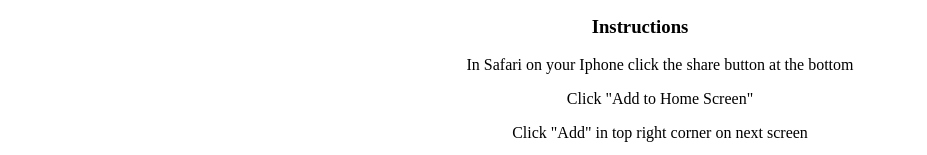
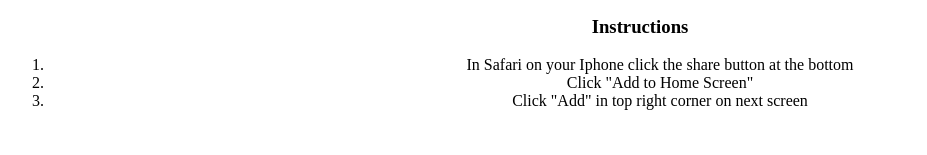
Before and after one commit to mngardon1/splash-2023, a plain HTML site: page index.html in a window 1280 px wide. Shown: the part 940-1095 px from the top of the page, without its empty margins (0-927 px from the left). After the commit the page ends 1066 px from the top, so only its background shows below. Drawn offline with Linux system fonts and the light colour scheme.

Commit message:
Update index.html

```diff
--- a/index.html
+++ b/index.html
@@ -41,9 +41,11 @@
   <h3>Instructions</h3>
   </p>
 <p>
-<ol>In Safari on your Iphone click the share button at the bottom</ol>
-<ol>Click "Add to Home Screen"</ol>
-<ol>Click "Add" in top right corner on next screen</ol>
+  <ol>
+<li>In Safari on your Iphone click the share button at the bottom</li>
+<li>Click "Add to Home Screen"</li>
+<li>Click "Add" in top right corner on next screen</li>
+</ol>
 </p>
 
   </body>
```
